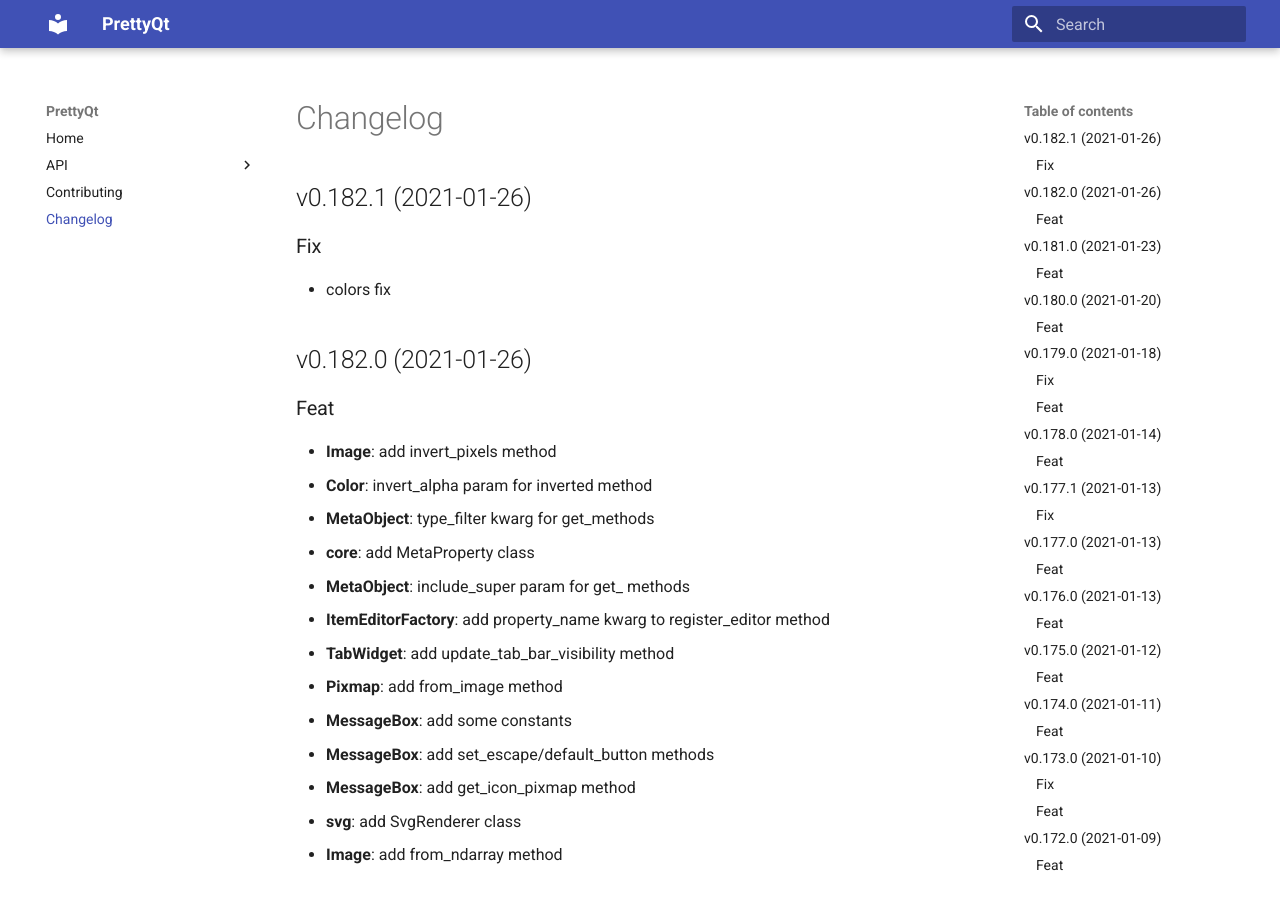
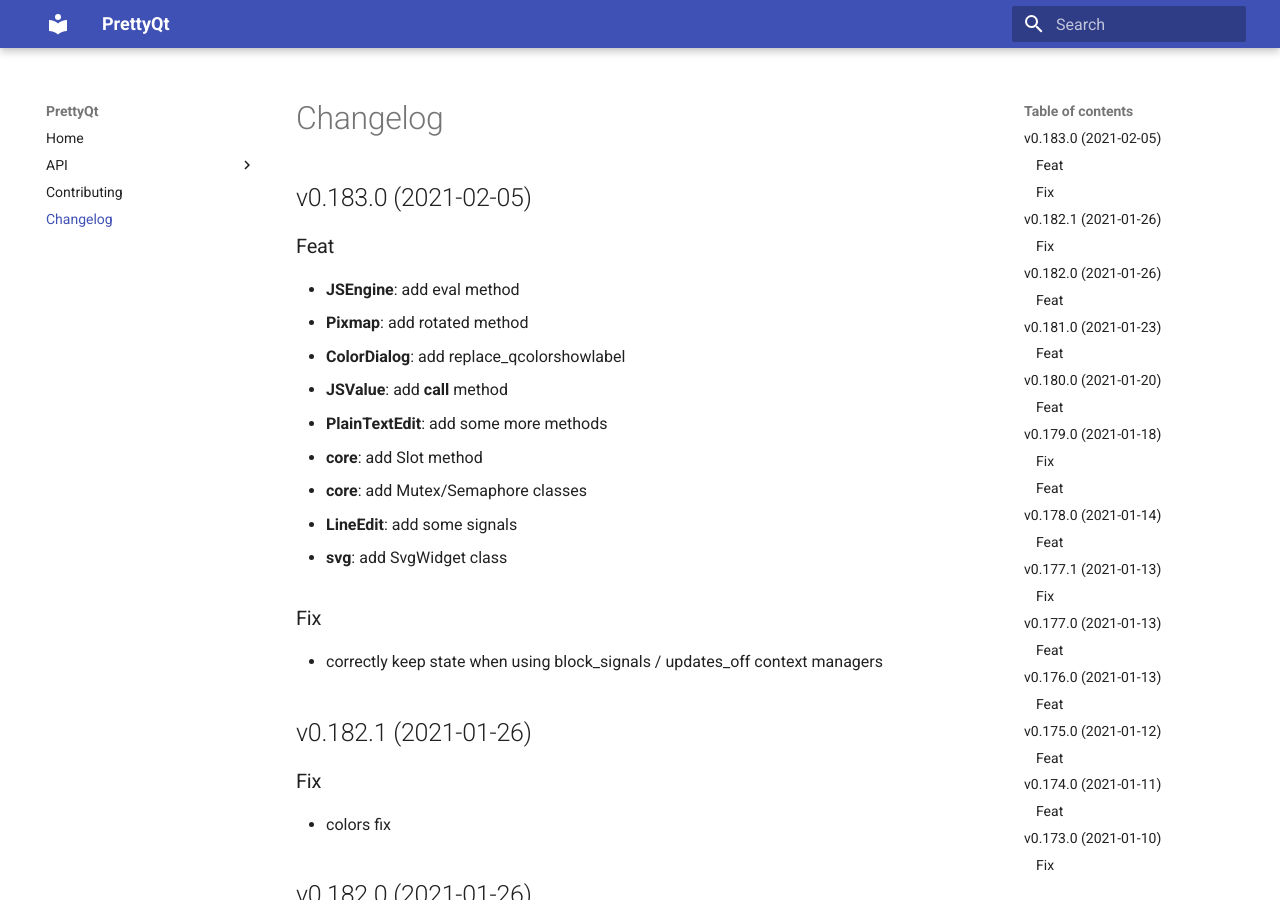
Before and after one commit to phil65/PrettyQt, an MkDocs documentation site: the page built from docs/changelog.md, in a window 1280 px wide and 900 px high. Built offline with MkDocs 1.6.1 and Material for MkDocs 9.7.7, drawn with Linux system fonts in a browser that asks for light colours.

Commit message:
bump: version 0.182.1 → 0.183.0

```diff
--- a/docs/changelog.md
+++ b/docs/changelog.md
@@ -1,3 +1,21 @@
+## v0.183.0 (2021-02-05)
+
+### Feat
+
+- **JSEngine**: add eval method
+- **Pixmap**: add rotated method
+- **ColorDialog**: add replace_qcolorshowlabel
+- **JSValue**: add __call__ method
+- **PlainTextEdit**: add some more methods
+- **core**: add Slot method
+- **core**: add Mutex/Semaphore classes
+- **LineEdit**: add some signals
+- **svg**: add SvgWidget class
+
+### Fix
+
+- correctly keep state when using block_signals / updates_off context managers
+
 ## v0.182.1 (2021-01-26)
 
 ### Fix
--- a/prettyqt/__init__.py
+++ b/prettyqt/__init__.py
@@ -3,7 +3,7 @@
 
 __author__ = """Philipp Temminghoff"""
 __email__ = "phil65@kodi.tv"
-__version__ = "0.182.1"
+__version__ = "0.183.0"
 
 ROOT_PATH = pathlib.Path(__file__).parent
 
--- a/pyproject.toml
+++ b/pyproject.toml
@@ -1,6 +1,6 @@
 [tool.poetry]
 name = "PrettyQt"
-version = "0.182.1"
+version = "0.183.0"
 description = "A pythonic layer on top of PyQt5 / PySide2 / PySide6"
 readme = 'docs/index.md'
 repository = "https://github.com/phil65/prettyqt"
@@ -139,7 +139,7 @@
 '''
 [tool.commitizen]
 name = "cz_conventional_commits"
-version = "0.182.1"
+version = "0.183.0"
 tag_format = "v$version"
 version_files = [
     "prettyqt/__init__.py:__version__",
--- a/setup.py
+++ b/setup.py
@@ -37,6 +37,6 @@
     packages=find_packages(),
     test_suite="tests",
     url="https://github.com/phil65/prettyqt",
-    version="0.182.1",
+    version="0.183.0",
     zip_safe=False,
 )
```
Also changed, not shown: CHANGELOG.md (+18 -0 lines).
